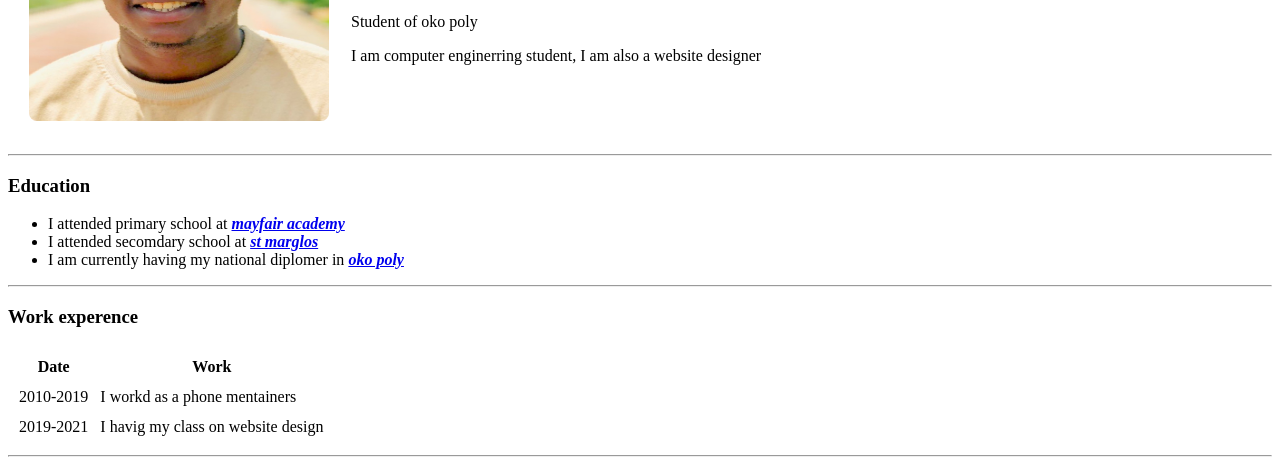
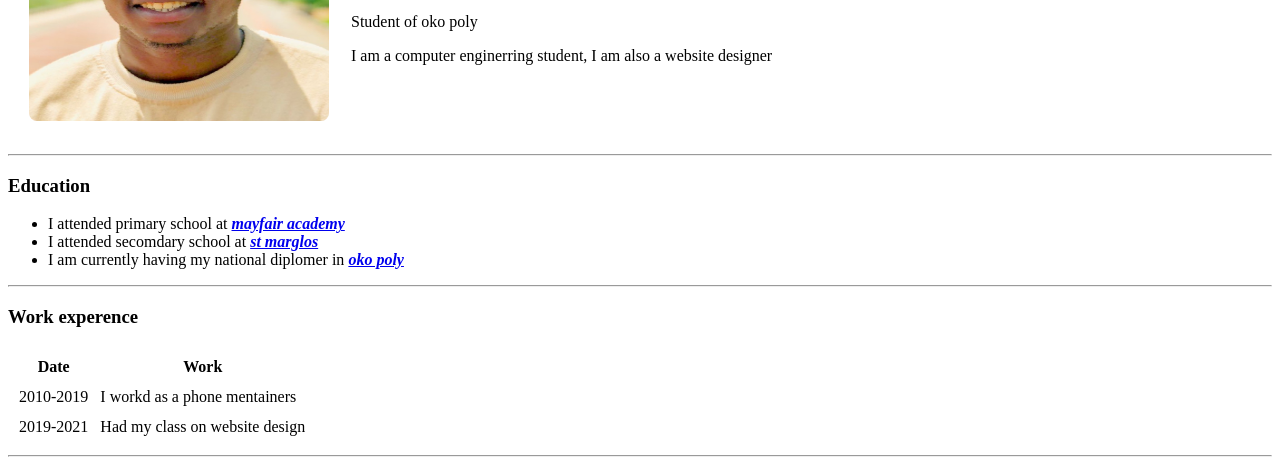
Before and after one commit to BenSurely/cv, a plain HTML site: page index.html in a window 1280 px wide. Shown: the part 208-681 px from the top of the page. Drawn offline with Linux system fonts and the light colour scheme.

Commit message:
Update cv

```diff
--- a/index.html
+++ b/index.html
@@ -15,7 +15,7 @@
                 <p><em><strong>Student</strong></em></p>
                 <p>Department of computer egnr.</p>
                 <p>Student of oko poly</p>
-                <p>I am computer enginerring student, I am also a website designer</p>
+                <p>I am  a computer enginerring student, I am also a website designer</p>
             </td>
         </tr>
     </table>
@@ -42,7 +42,7 @@
             </tr>
             <tr>
                 <td>2019-2021</td>
-                <td>I havig my class on website design</td>
+                <td>Had my class on website design</td>
             </tr>
         </tbody>
     </table>
```
